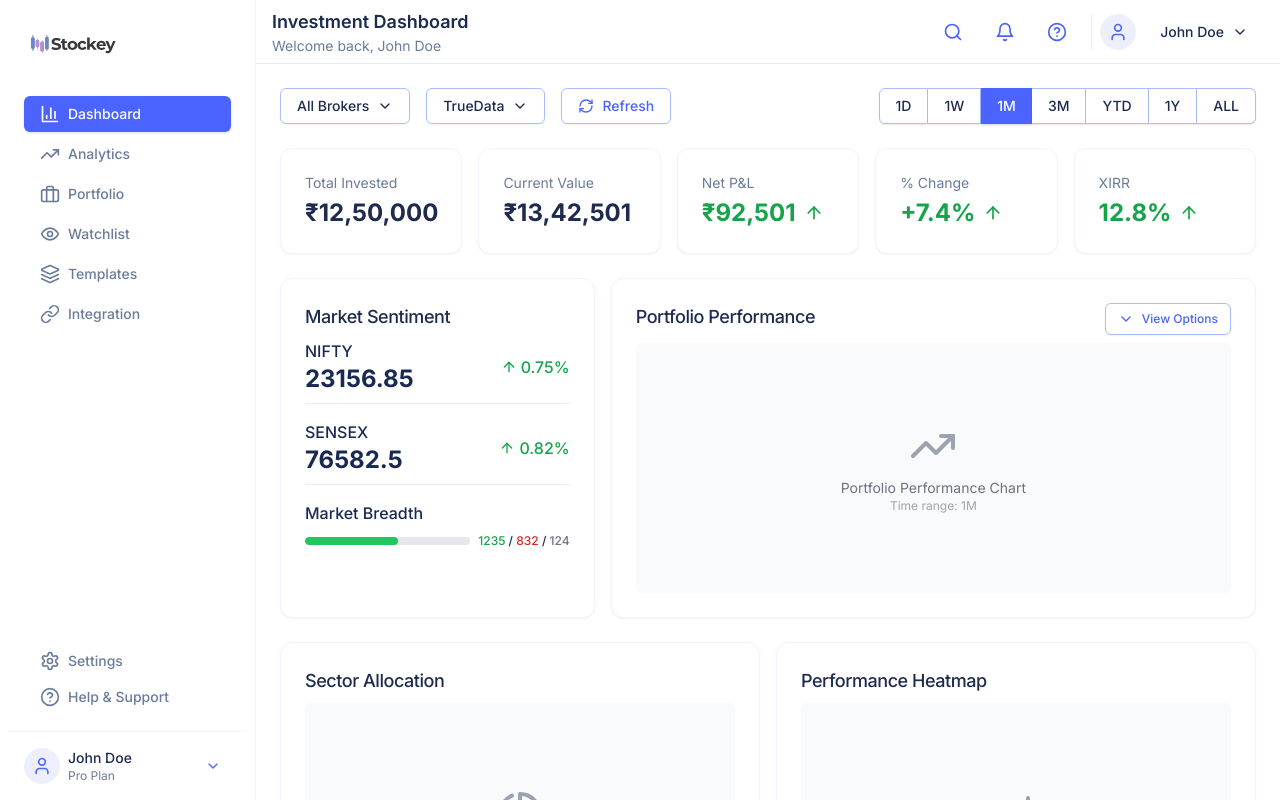
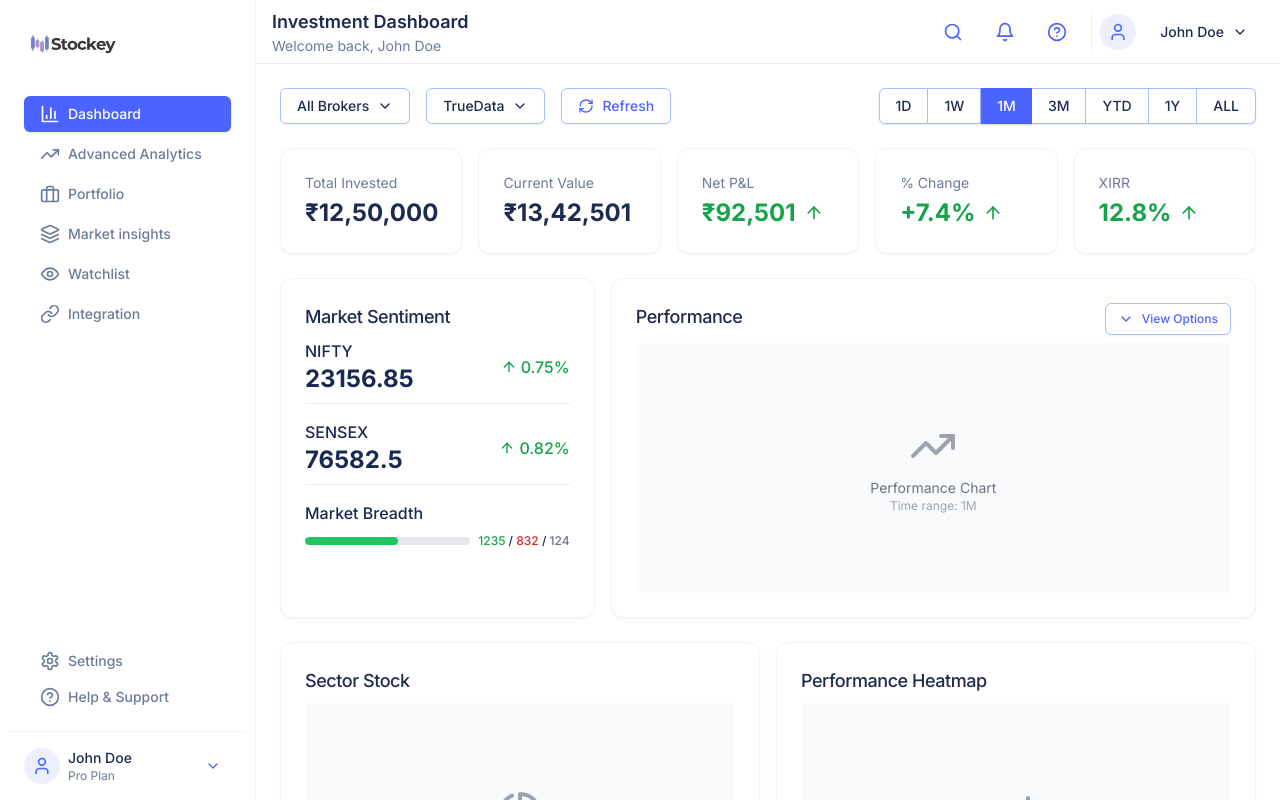
Before and after one commit to desirediv0/Stockey, a Next.js app: page /demo in a window 1280 px wide. Shown: the top 800 px of the page. Built offline with nearby package versions, Linux system fonts and the light colour scheme.

Commit message:
refactor: update terminology and improve navigation structure in dashboard components

```diff
--- a/src/app/demo/page.js
+++ b/src/app/demo/page.js
@@ -520,7 +520,7 @@ export default function DashboardPage() {
                 className="text-lg font-medium"
                 style={{ color: "#1E2B4F" }}
               >
-                Portfolio Performance
+                Performance
               </CardTitle>
               <Button
                 variant="outline"
@@ -538,7 +538,7 @@ export default function DashboardPage() {
               <div className="text-center">
                 <TrendingUp className="h-12 w-12 mx-auto mb-2 text-gray-400" />
                 <p className="text-sm text-gray-500">
-                  Portfolio Performance Chart
+                   Performance Chart
                 </p>
                 <p className="text-xs text-gray-400">Time range: {timeRange}</p>
               </div>
@@ -558,7 +558,7 @@ export default function DashboardPage() {
               className="text-lg font-medium"
               style={{ color: "#1E2B4F" }}
             >
-              Sector Allocation
+              Sector Stock
             </CardTitle>
           </CardHeader>
           <CardContent>
@@ -569,7 +569,7 @@ export default function DashboardPage() {
                 <p className="text-sm text-gray-500">Sector Allocation Chart</p>
               </div>
             </div>
-            <div className="mt-4 grid grid-cols-3 gap-2">
+            {/* <div className="mt-4 grid grid-cols-3 gap-2">
               {sectorAllocation.map((sector) => (
                 <div key={sector.name} className="flex items-center">
                   <div
@@ -588,7 +588,7 @@ export default function DashboardPage() {
                   </div>
                 </div>
               ))}
-            </div>
+            </div> */}
           </CardContent>
         </Card>
 
--- a/src/app/demo/portfolio/page.js
+++ b/src/app/demo/portfolio/page.js
@@ -248,7 +248,7 @@ export default function PortfolioPage() {
               className="text-lg font-medium"
               style={{ color: "#1E2B4F" }}
             >
-              Portfolio Performance
+               Performance
             </CardTitle>
             <CardDescription style={{ color: "#6A7C99" }}>
               Track your portfolio value over time
@@ -371,7 +371,7 @@ export default function PortfolioPage() {
             <div className="text-center">
               <TrendingUp className="h-12 w-12 mx-auto mb-2 text-gray-400" />
               <p className="text-sm text-gray-500">
-                Portfolio Performance Chart
+                 Performance Chart
               </p>
               <p className="text-xs text-gray-400">
                 Showing data for {timeRange}
--- a/src/app/demo/settings/page.js
+++ b/src/app/demo/settings/page.js
@@ -23,6 +23,8 @@ import {
   LogOut,
   Settings,
   Save,
+  MousePointerClick,
+
 } from "lucide-react";
 
 export default function SettingsPage() {
@@ -50,8 +52,9 @@ export default function SettingsPage() {
               <nav className="space-y-1">
                 <Button
                   variant="ghost"
-                  className={`w-full justify-start ${activeTab === "profile" ? "bg-primary/10" : ""
-                    }`}
+                  className={`w-full justify-start ${
+                    activeTab === "profile" ? "bg-primary/10" : ""
+                  }`}
                   onClick={() => setActiveTab("profile")}
                   style={{
                     color: activeTab === "profile" ? "#4B63FF" : "#1E2B4F",
@@ -62,8 +65,9 @@ export default function SettingsPage() {
                 </Button>
                 <Button
                   variant="ghost"
-                  className={`w-full justify-start ${activeTab === "preferences" ? "bg-primary/10" : ""
-                    }`}
+                  className={`w-full justify-start ${
+                    activeTab === "preferences" ? "bg-primary/10" : ""
+                  }`}
                   onClick={() => setActiveTab("preferences")}
                   style={{
                     color: activeTab === "preferences" ? "#4B63FF" : "#1E2B4F",
@@ -74,8 +78,9 @@ export default function SettingsPage() {
                 </Button>
                 <Button
                   variant="ghost"
-                  className={`w-full justify-start ${activeTab === "security" ? "bg-primary/10" : ""
-                    }`}
+                  className={`w-full justify-start ${
+                    activeTab === "security" ? "bg-primary/10" : ""
+                  }`}
                   onClick={() => setActiveTab("security")}
                   style={{
                     color: activeTab === "security" ? "#4B63FF" : "#1E2B4F",
@@ -86,8 +91,9 @@ export default function SettingsPage() {
                 </Button>
                 <Button
                   variant="ghost"
-                  className={`w-full justify-start ${activeTab === "notifications" ? "bg-primary/10" : ""
-                    }`}
+                  className={`w-full justify-start ${
+                    activeTab === "notifications" ? "bg-primary/10" : ""
+                  }`}
                   onClick={() => setActiveTab("notifications")}
                   style={{
                     color:
@@ -99,8 +105,23 @@ export default function SettingsPage() {
                 </Button>
                 <Button
                   variant="ghost"
-                  className={`w-full justify-start ${activeTab === "billing" ? "bg-primary/10" : ""
-                    }`}
+                  className={`w-full justify-start ${
+                    activeTab === "billing" ? "bg-primary/10" : ""
+                  }`}
+                  onClick={() => setActiveTab("subscription")}
+                  style={{
+                    color: activeTab === "billing" ? "#4B63FF" : "#1E2B4F",
+                  }}
+                >
+
+                  <MousePointerClick className="h-5 w-5 mr-2" />
+                  Subscription
+                </Button>
+                <Button
+                  variant="ghost"
+                  className={`w-full justify-start ${
+                    activeTab === "billing" ? "bg-primary/10" : ""
+                  }`}
                   onClick={() => setActiveTab("billing")}
                   style={{
                     color: activeTab === "billing" ? "#4B63FF" : "#1E2B4F",
@@ -481,8 +502,8 @@ export default function SettingsPage() {
                         className="text-xs text-muted-foreground"
                         style={{ color: "#6A7C99" }}
                       >
-                        We&apos;ll send you a code via email or SMS when you sign in
-                        on a new device.
+                        We&apos;ll send you a code via email or SMS when you
+                        sign in on a new device.
                       </p>
                     </div>
                     <Button
--- a/src/app/demo/templates/page.js
+++ b/src/app/demo/templates/page.js
@@ -150,7 +150,7 @@ export default function TemplatesPage() {
             className="text-3xl font-bold tracking-tight"
             style={{ color: "#1E2B4F" }}
           >
-            Dashboard Templates
+            Advanced Analytics
           </h1>
           <p className="text-muted-foreground" style={{ color: "#6A7C99" }}>
             Choose from pre-built templates or create your own
--- a/src/components/dashboard/header.jsx
+++ b/src/components/dashboard/header.jsx
@@ -30,8 +30,8 @@ const mobileNavigation = [
     icon: BarChart3,
   },
   {
-    name: "Analytics",
-    href: "/demo/market",
+    name: "Advanced Analytics",
+    href: "/demo/templates",
     icon: TrendingUp,
   },
   {
@@ -39,16 +39,18 @@ const mobileNavigation = [
     href: "/demo/portfolio",
     icon: Briefcase,
   },
+
+  {
+    name: "Market insights",
+    href: "/demo/market",
+    icon: Layers,
+  },
   {
     name: "Watchlist",
     href: "/demo/watchlist",
     icon: Eye,
   },
-  {
-    name: "Templates",
-    href: "/demo/templates",
-    icon: Layers,
-  },
+
   {
     name: "Integration",
     href: "/demo/integration",
@@ -170,9 +172,9 @@ export function Header() {
             onClick={() => setIsMobileSidebarOpen(false)}
           ></div>
           <div className="fixed inset-y-0 left-0 w-full max-w-xs bg-white p-4">
-            <div className="flex items-center justify-between mb-4">
+            <div className="flex items-center justify-between ">
               <div className="flex items-center gap-2">
-                <Image src="/2.svg" alt="Logo" width={40} height={40} />
+                <Image src="/1.svg" alt="Logo" width={120} height={120} />
               </div>
               <Button
                 variant="ghost"
--- a/src/components/dashboard/sidebar.jsx
+++ b/src/components/dashboard/sidebar.jsx
@@ -29,8 +29,8 @@ const navigation = [
     icon: BarChart3,
   },
   {
-    name: "Analytics",
-    href: "/demo/market",
+    name: "Advanced Analytics",
+    href: "/demo/templates",
     icon: TrendingUp,
   },
   {
@@ -38,16 +38,18 @@ const navigation = [
     href: "/demo/portfolio",
     icon: Briefcase,
   },
+
+  {
+    name: "Market insights",
+    href: "/demo/market",
+    icon: Layers,
+  },
   {
     name: "Watchlist",
     href: "/demo/watchlist",
     icon: Eye,
   },
-  {
-    name: "Templates",
-    href: "/demo/templates",
-    icon: Layers,
-  },
+
   {
     name: "Integration",
     href: "/demo/integration",
```
